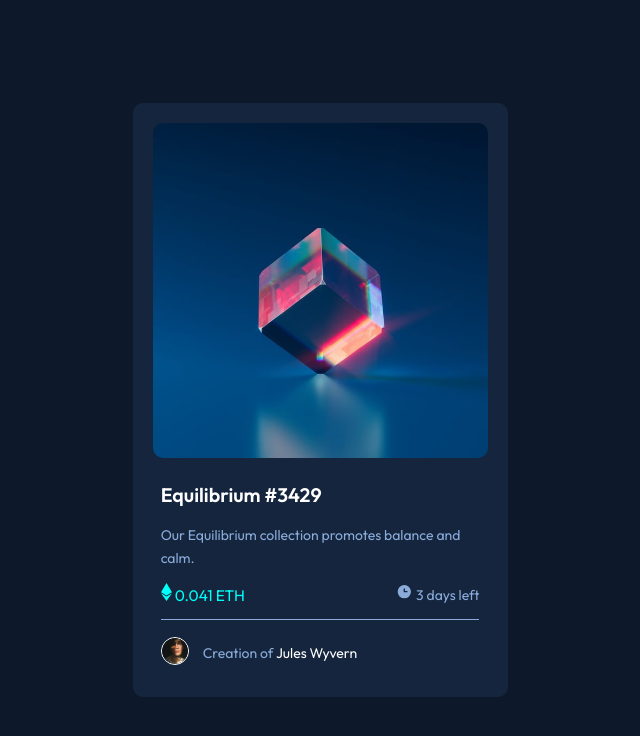
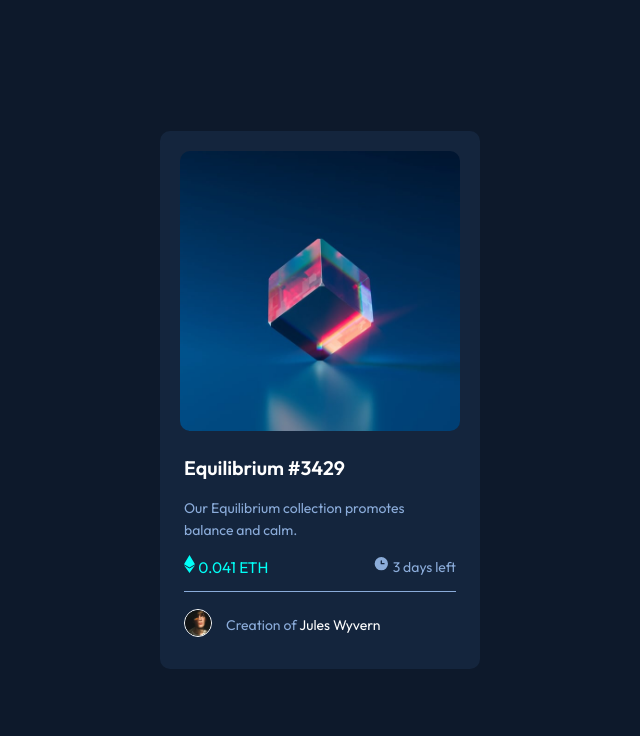
Before and after one commit to TeNeBiT-eng/nftpreviewcard, a plain HTML site: page index.html in a window 1280 px wide. Shown: the whole page, without its empty margins (320-960 px from the left). Drawn offline with Linux system fonts and the light colour scheme.

Commit message:
added transition to equilibriumHeader

```diff
--- a/style.css
+++ b/style.css
@@ -21,7 +21,7 @@ section{
 }
 
 .motherContainer{
-    max-width: 375px;
+    max-width: 320px;
     background-color: hsl(216, 50%, 16%);
     border-radius: 10px;
     padding-bottom: 2rem;
@@ -47,6 +47,11 @@ section{
     color: white;
     font-size: 1.4rem;
     font-weight: 600;
+    transition:  .4s ease-in-out;
+}
+.equilibriumHeader:hover{
+    color: hsl(178, 100%, 50%);
+    transform: scale(0.97);
 }
 
 .equilibriumText{
```
